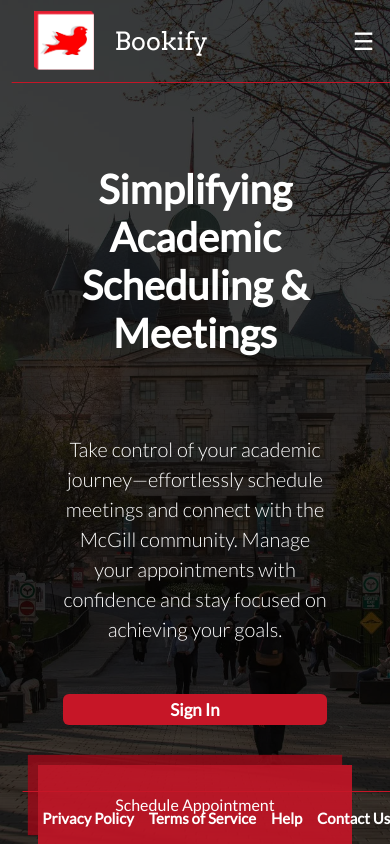
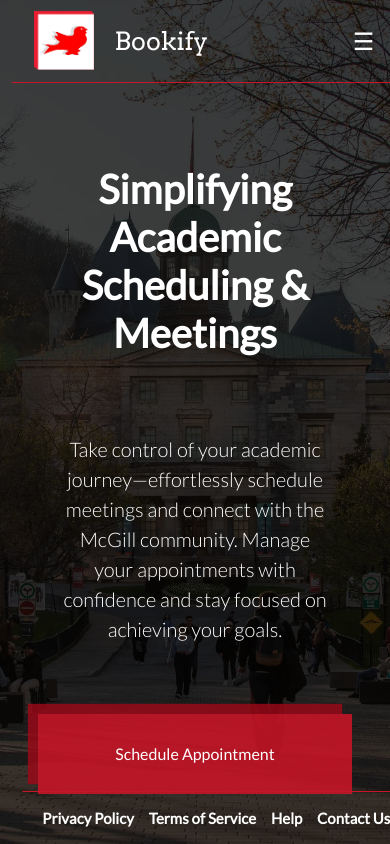
Before and after one commit to andretandoc/bookify, a React (Vite) app in the folder client/: page / in a window 390 px wide. Built offline with nearby package versions, Linux system fonts and the light colour scheme.

Commit message:
another landing  fix

```diff
--- a/client/src/components/public/HomeBody.jsx
+++ b/client/src/components/public/HomeBody.jsx
@@ -11,13 +11,12 @@ export default function HomeBody() {
       connect with the McGill community. Manage your appointments with
       confidence and stay focused on achieving your goals.
     </p>
-    <button className="small-btn">Sign In</button>
   </div>
 
   {/* Right Section */}
   <div className="right-section">
     <button className="double-red-btn">Schedule Appointment</button>
-    <button className="double-red-btn">Manage Scheduled and Completed Appointments</button>
+    <button className="double-red-btn">Sign in or Register </button>
   </div>
 </div>
   );
--- a/client/src/index.css
+++ b/client/src/index.css
@@ -195,7 +195,7 @@ header .profile-icon:hover {
       position: absolute; /* Make it part of the page flow */
       top: 80px; /* Adjust based on the header height */
       width: 100%; /* Same as the regular navbar */
-      background: transparent;
+      background: #c61627;
       padding: 20px;
       flex-direction: column;
       gap: 15px;
@@ -304,7 +304,7 @@ footer a:active {
 @media (max-width: 800px) {
   .double-red-btn {
     display: inline-block;
-    width: 350px;
+    width: 250px;
     height: 90px;
     position: relative;
     background-color: rgba(198, 22, 39, 0.9);
@@ -446,6 +446,7 @@ button:focus {
   text-align: left;
   font-family: "Lato";
   font-size: 25px;
+  height: 600px;
 }
 
 .right-section {
@@ -482,6 +483,7 @@ button:focus {
 
   .left-section {
     align-items: center;
+    margin-bottom: 50px;
   }
 
   .home-title {
@@ -491,11 +493,6 @@ button:focus {
   .home-p {
     font-size: 16px;
     line-height: 1.5;
-  }
-
-  .small-btn {
-    align-self: center;
-    width: 80%;
   }
 
   .right-section {
@@ -510,8 +507,6 @@ button:focus {
     padding: 15px;
   }
 }
-
-
 
 .home-title {
   z-index: 0;
@@ -573,21 +568,6 @@ button:focus {
     padding: 10px;
   }
 }
-
-
-
-
-
-
-
-
-
-
-
-
-
-
-
 
 
 /******************************************************************/
```
